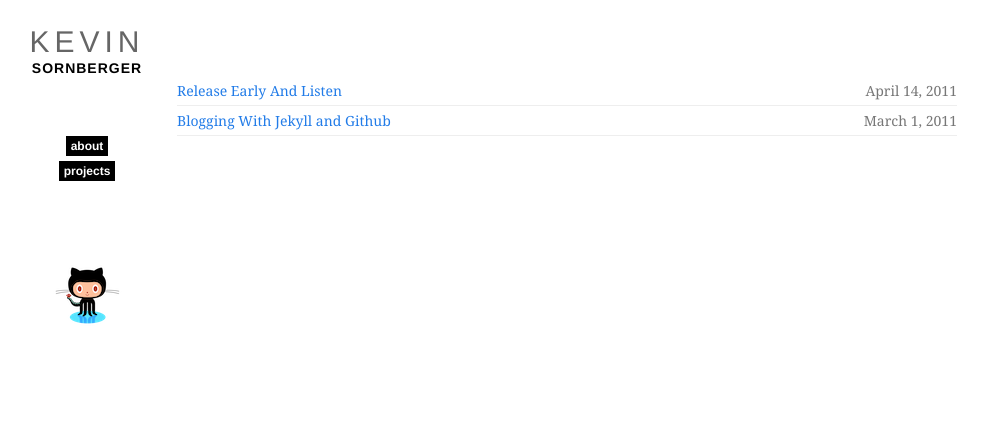
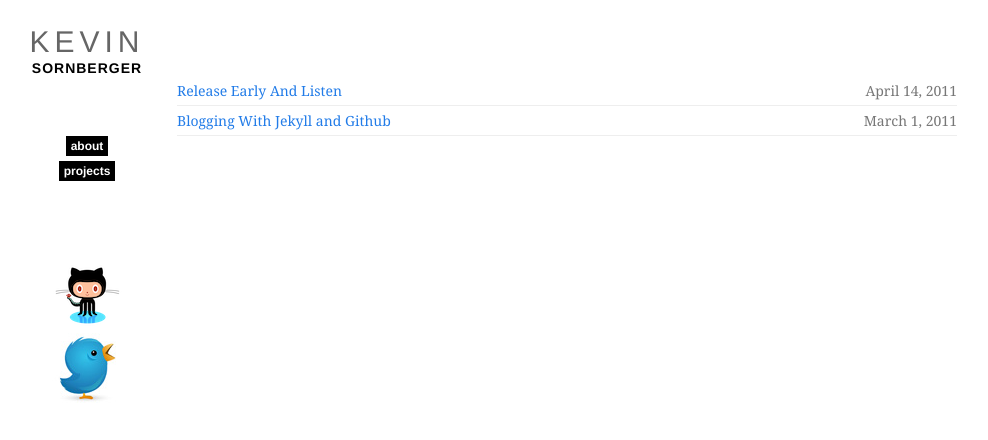
Before and after one commit to ksornberger/ksornberger.github.com, a Jekyll site: the page built from index.html, in a window 1280 px wide. Shown: the top 440 px of the page, without its empty margins (163-1151 px from the left). Built offline with Jekyll 4.4.1, drawn with Linux system fonts in a browser that asks for light colours; Markdown is read by kramdown in place of the engine named in the settings.

Commit message:
Added twitter link to left hand side

```diff
--- a/_layouts/layout.html
+++ b/_layouts/layout.html
@@ -43,8 +43,11 @@
 				</div>
 			</div>
 			<div id="icons">
-				<div>
+				<div class="side-github">
 					<a href="http://www.github.com/ksornberger"><img src="/images/icon_github.png" /></a>
+				</div>
+				<div class="side-twitter">
+					<a href="http://www.twitter.com/ksornberger"><img src="/images/icon_twitter-70x70.jpg" /></a>
 				</div>
 			</div>
 
```
Also changed, not shown: images/icon_twitter-70x70.jpg (added).
